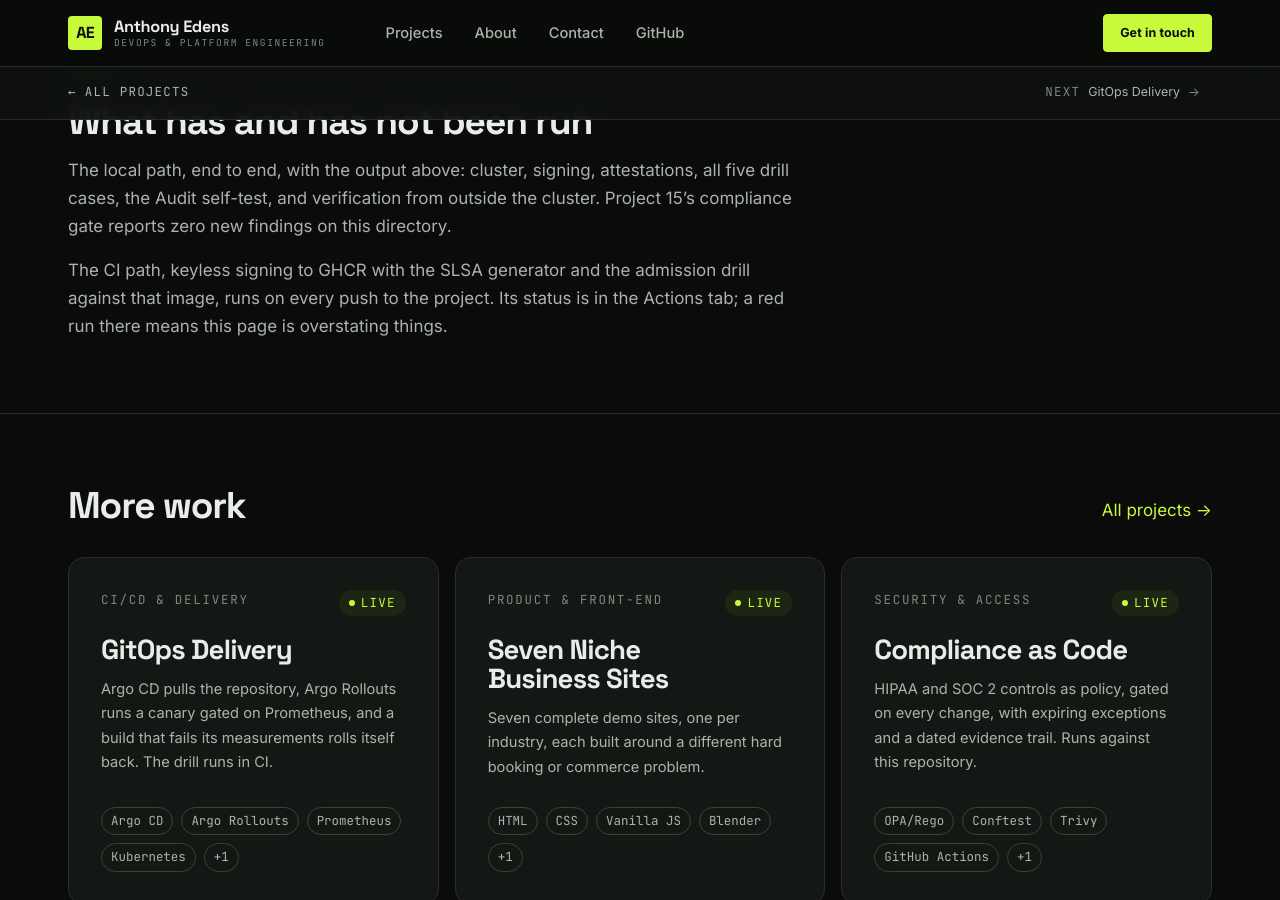
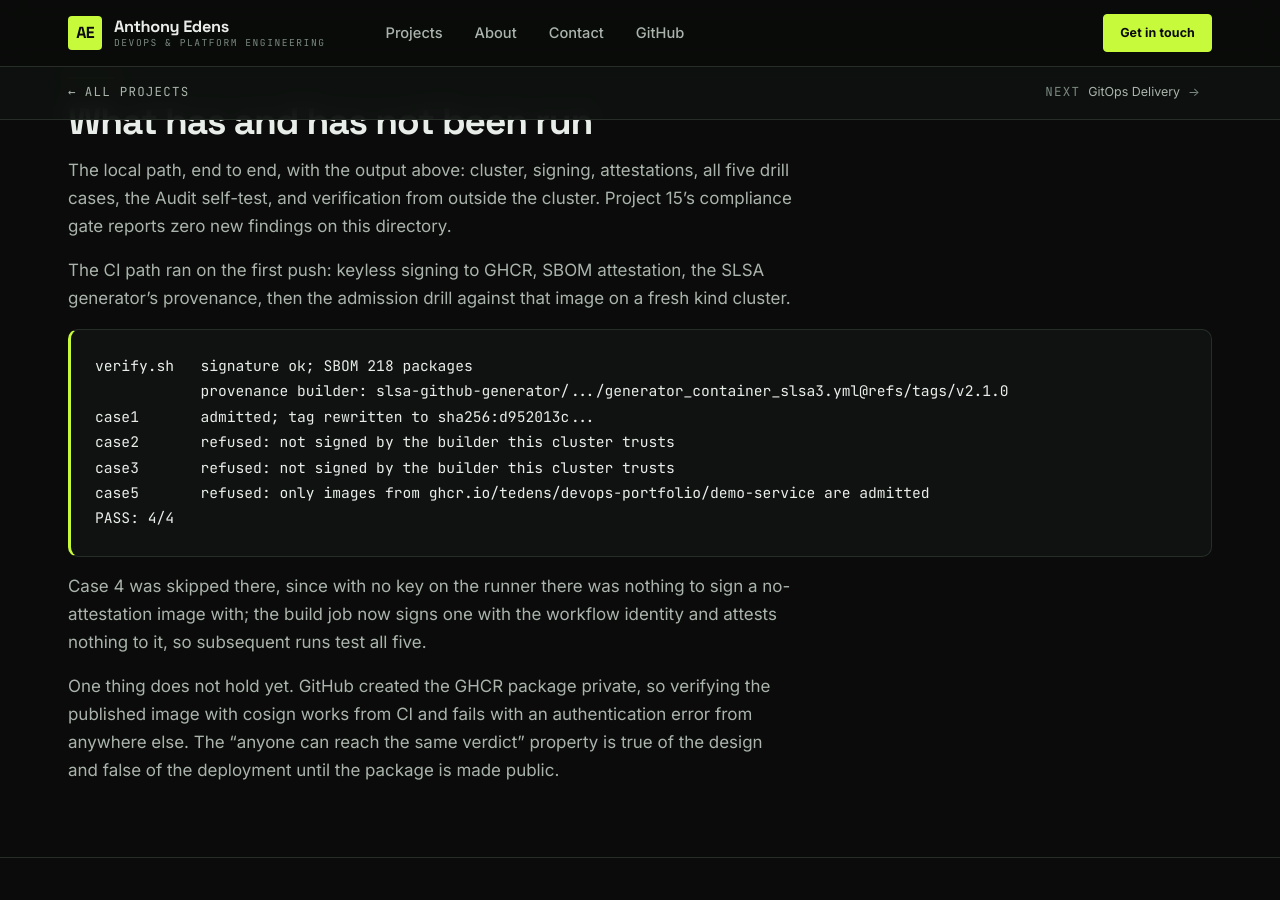
Before and after one commit to tedens/devops-portfolio, a Jekyll site: the page built from docs/projects/17-supply-chain.md, in a window 1280 px wide and 900 px high, scrolled down 3452 px. Built offline with Jekyll 4.4.1, drawn with Linux system fonts in a browser that asks for light colours.

Commit message:
Run drill case 4 in CI, and record what the first CI run showed
The first CI run passed 4/4 with case 4 skipped: in keyless mode there is no
key on the runner to sign a no-attestation image with. The build job now
builds a second image, signs it with the workflow identity and attests
nothing to it, and the drill takes it through NOSBOM_IMAGE. That is the one
case that tests the attestation requirement on its own, with the signature
requirement satisfied, so leaving it out of CI left the SBOM and provenance
rules untested against the real identity.

The docs now carry the first run's actual output rather than "had not run":
verify.sh confirmed the provenance signer is the SLSA generator at v2.1.0,
the signed image was admitted with its tag rewritten to the digest, and the
three look-alikes were refused with their distinct reasons.

Also recorded: GitHub created the GHCR package private, so verifying the
published image with cosign works from CI and fails from anywhere else. The
"anyone can reach the same verdict" property is true of the design and not
yet of the deployment.

Co-Authored-By: Claude Fable 5.1 <noreply@anthropic.com>

````diff
--- a/docs/projects/17-supply-chain.md
+++ b/docs/projects/17-supply-chain.md
@@ -100,8 +100,7 @@ authority. The docs page is not.
 **Signatures and attestations are treated differently, and only one path is
 documented.** With `insecureIgnoreTlog` the signature path tolerates a
 missing transparency-log entry. The attestation path does not: an SBOM
-attached with `--tlog-upload=false` fails as `cosign bundle verification
-failed` whatever the policy says. So the local drill uploads to the public
+attached with `--tlog-upload=false` fails as `cosign bundle verification failed` whatever the policy says. So the local drill uploads to the public
 Rekor log, as CI does. That is also the honest choice: a signature nobody
 can look up is one you take the signer's word for.
 
@@ -122,6 +121,27 @@ attestations, all five drill cases, the Audit self-test, and verification
 from outside the cluster. Project 15's compliance gate reports zero new
 findings on this directory.
 
-The CI path, keyless signing to GHCR with the SLSA generator and the admission
-drill against that image, runs on every push to the project. Its status is in
-the Actions tab; a red run there means this page is overstating things.
+The CI path ran on the first push: keyless signing to GHCR, SBOM attestation,
+the SLSA generator's provenance, then the admission drill against that image
+on a fresh kind cluster.
+
+```
+verify.sh   signature ok; SBOM 218 packages
+            provenance builder: slsa-github-generator/.../generator_container_slsa3.yml@refs/tags/v2.1.0
+case1       admitted; tag rewritten to sha256:d952013c...
+case2       refused: not signed by the builder this cluster trusts
+case3       refused: not signed by the builder this cluster trusts
+case5       refused: only images from ghcr.io/tedens/devops-portfolio/demo-service are admitted
+PASS: 4/4
+```
+
+Case 4 was skipped there, since with no key on the runner there was nothing
+to sign a no-attestation image with; the build job now signs one with the
+workflow identity and attests nothing to it, so subsequent runs test all
+five.
+
+One thing does not hold yet. GitHub created the GHCR package private, so
+verifying the published image with cosign works from CI and fails with an
+authentication error from anywhere else. The "anyone can reach the same
+verdict" property is true of the design and false of the deployment until the
+package is made public.
````
Also changed, not shown: .github/workflows/supply-chain.yml, 17-supply-chain/README.md, 1 other file.
